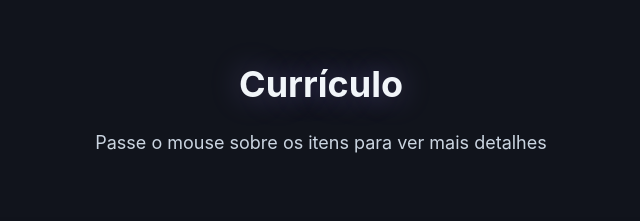
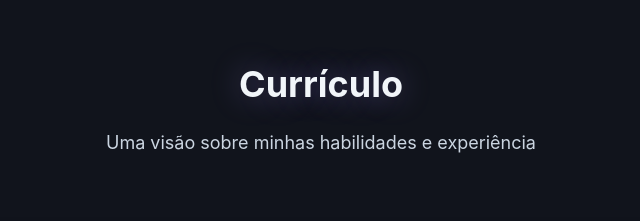
Before and after one commit to Kaue-sagas/Portifolio, a plain HTML site: page index.html in a window 1280 px wide. Shown: the part 1680-1901 px from the top of the page, 319-959 px from the left. Drawn offline with Linux system fonts and the light colour scheme.

Commit message:
Finalização

```diff
--- a/index.html
+++ b/index.html
@@ -116,7 +116,7 @@
     <section id="curriculo" class="resume">
         <div class="container">
             <h2 class="section__title">Currículo</h2>
-            <p class="section__subtitle">Passe o mouse sobre os itens para ver mais detalhes</p>
+            <p class="section__subtitle">Uma visão sobre minhas habilidades e experiência</p>
 
             <div class="resume__grid">
                 <div class="resume__section">
```
